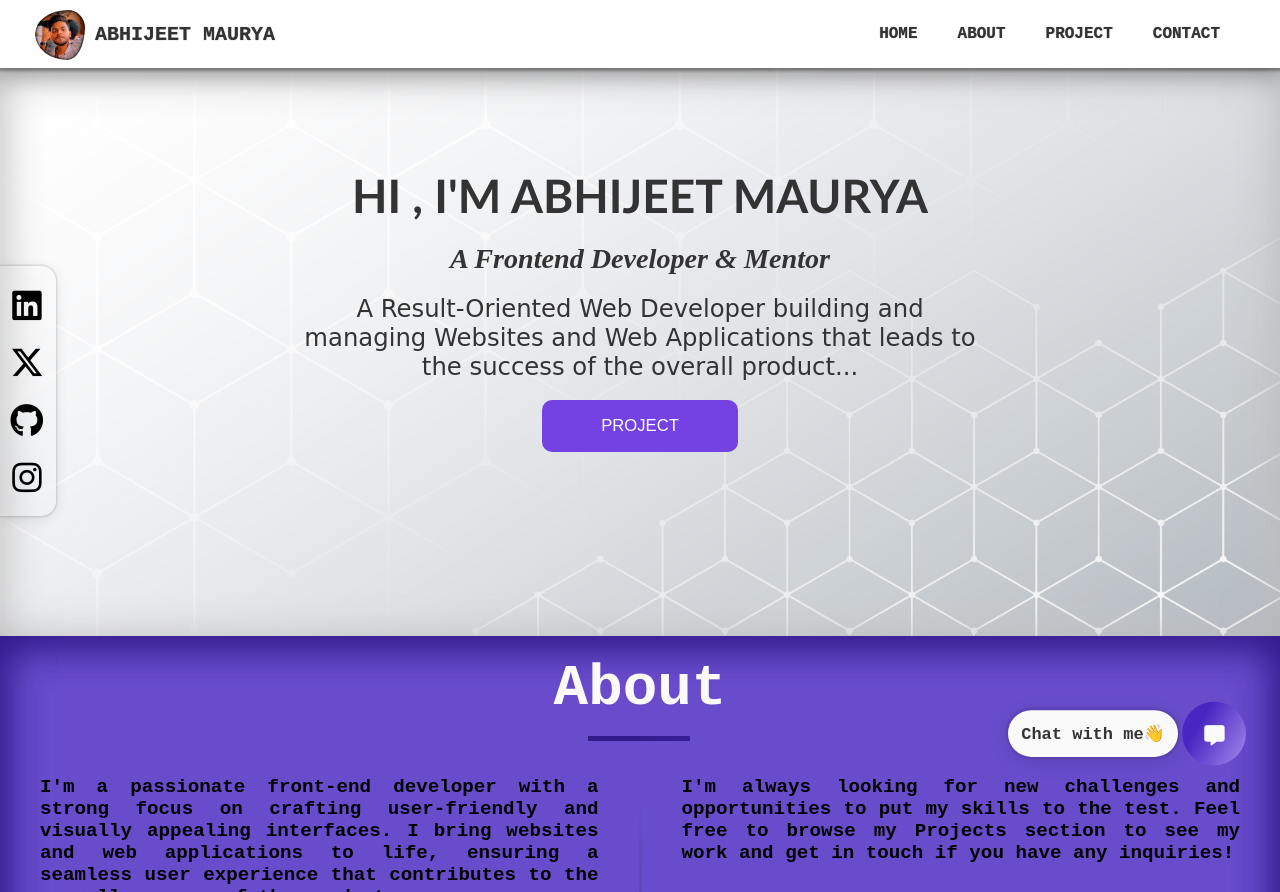
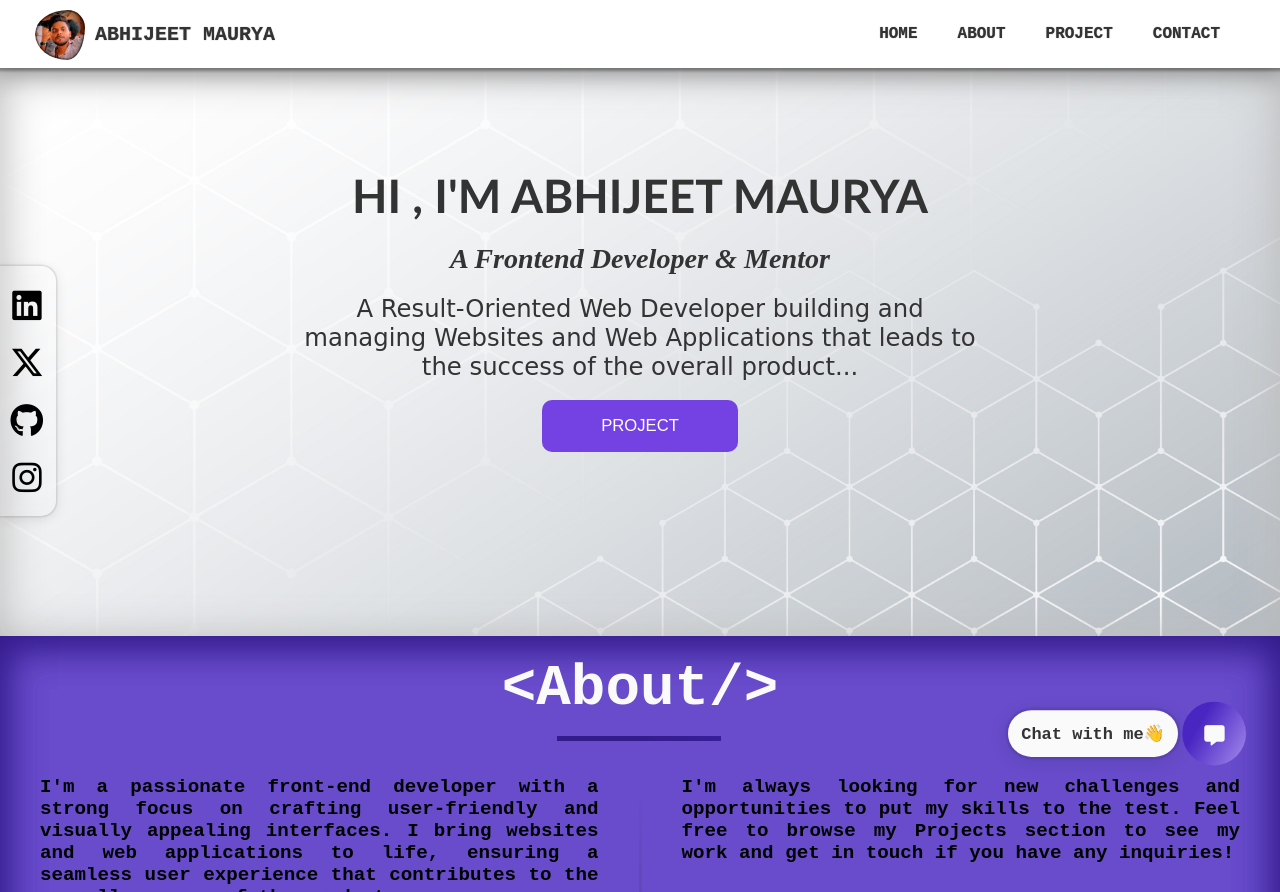
Before and after one commit to abhijeet-maurya/developerabhi.tech, a plain HTML site: page index.html in a window 1280 px wide. Shown: the top 892 px of the page. Drawn offline with Linux system fonts and the light colour scheme.

Commit message:
Update index.html
modify aboutpage with image

```diff
--- a/index.html
+++ b/index.html
@@ -30,7 +30,6 @@
             <div class="burgermenu" id="burgermenu" onclick="showmenu()"><i class="fa-solid fa-bars"></i></div>
         </nav>
     </header>
-
     <br><br>
 
     <section class="main">
@@ -63,7 +62,7 @@
     </section>
 
     <section id="Aboutpage">
-        <div class="aboutmaintext"><h1>About</h1></div>
+        <div class="aboutmaintext"><h1>&lt;About/&gt;</h1></div>
         <div class="aboutleft">
             <h2></h2>
             <p>
@@ -103,6 +102,8 @@
 
     </section>
 
+    <!-- section>#Projectpage>.promaintext+proele_container -->
+
     <footer class="footer">
 
     </footer>
```
